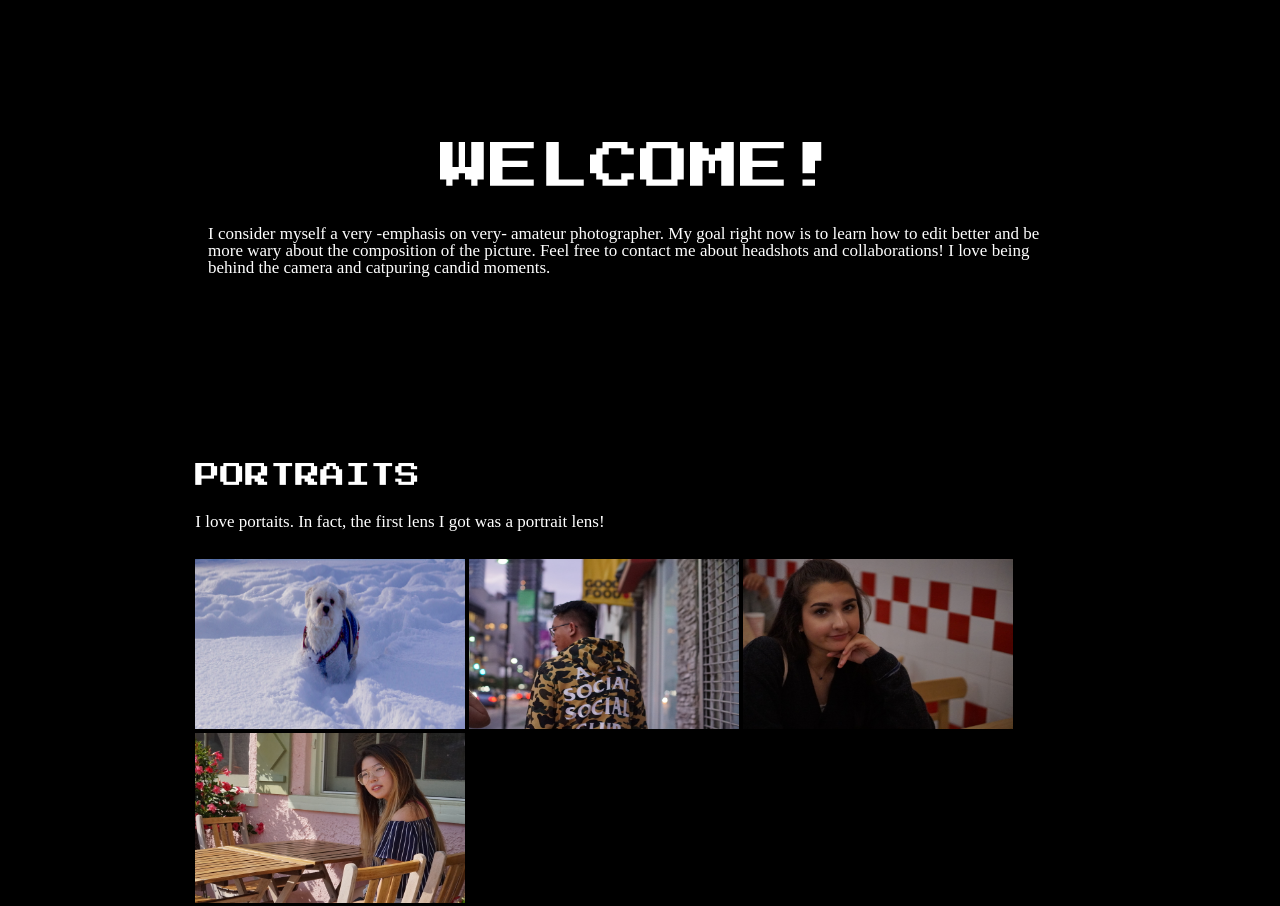
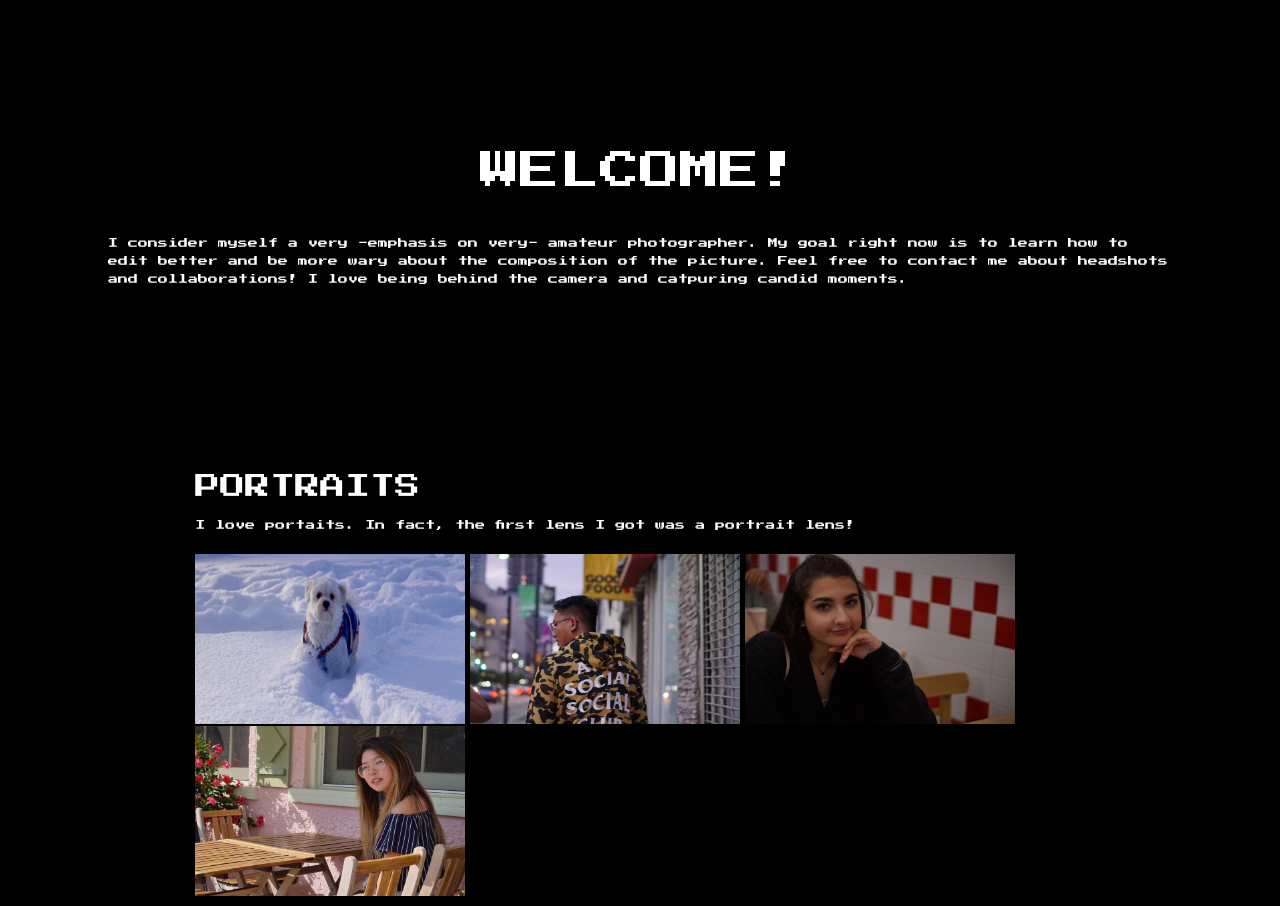
Before and after one commit to yunyiyang/yunyiyang.github.io, a plain HTML site: page photography.html in a window 1280 px wide. Shown: the top 906 px of the page. Drawn offline with nearby package versions, Linux system fonts and the light colour scheme.

Commit message:
Fixed fonts and link

```diff
--- a/aboutme.css
+++ b/aboutme.css
@@ -19,12 +19,10 @@
 }
 
 .about p {
-  font-size: 15px;
   color: white;
-  width: 60%
   line-height: 3;
-  text-align: left;
-  font-family: Franklin Gothic Bold;
+  text-align: relative;
+  font: 10px "Press Start 2P", cursive;
 }
 
 
--- a/photography.css
+++ b/photography.css
@@ -136,7 +136,8 @@ nav ul a {
 body {
   color: white;
   background: white;
-  font-family: "Cardo", serif;
+  font: 5px "Press Start 2P", cursive;
+  line-height:1.6;
   font-weight: 300;
   -webkit-font-smoothing: antialiased;
 }
@@ -154,8 +155,8 @@ h1 {
 
 p {
   margin-bottom: 20px;
-  font-size: 17px;
-  line-height: 2;
+  font-size: 10px;
+  line-height: 1.8;
 }
 
 .content {
@@ -167,16 +168,16 @@ p {
   text-align: center;
   padding-top: 100px;
   padding-bottom: 100px;
-  padding-left: 200px;
-  padding-right: 200px;
+  padding-left: 100px;
+  padding-right: 100px;
 }
 .intro h1 {
-  font: 50px "Press Start 2P", cursive;
-  line-height: 1;
+  font: 40px "Press Start 2P", cursive;
+  line-height: 1.8;
 }
 .intro p {
   position: relative;
-  line-height: 1;
+  line-height: 1.8;
   text-align: left;
 }
 
```
Also changed, not shown: aboutme.html (+3 -3 lines), 1 other file.
